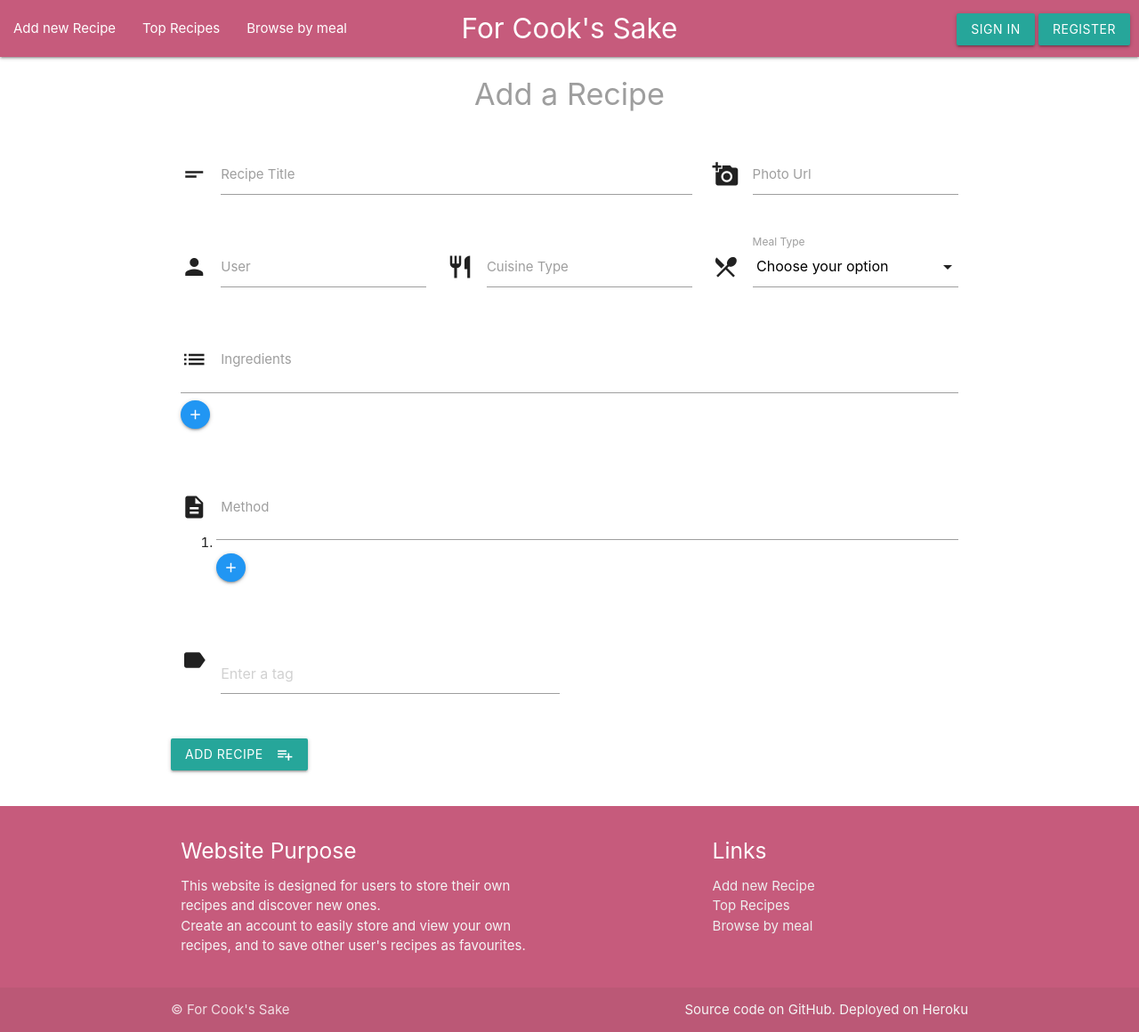
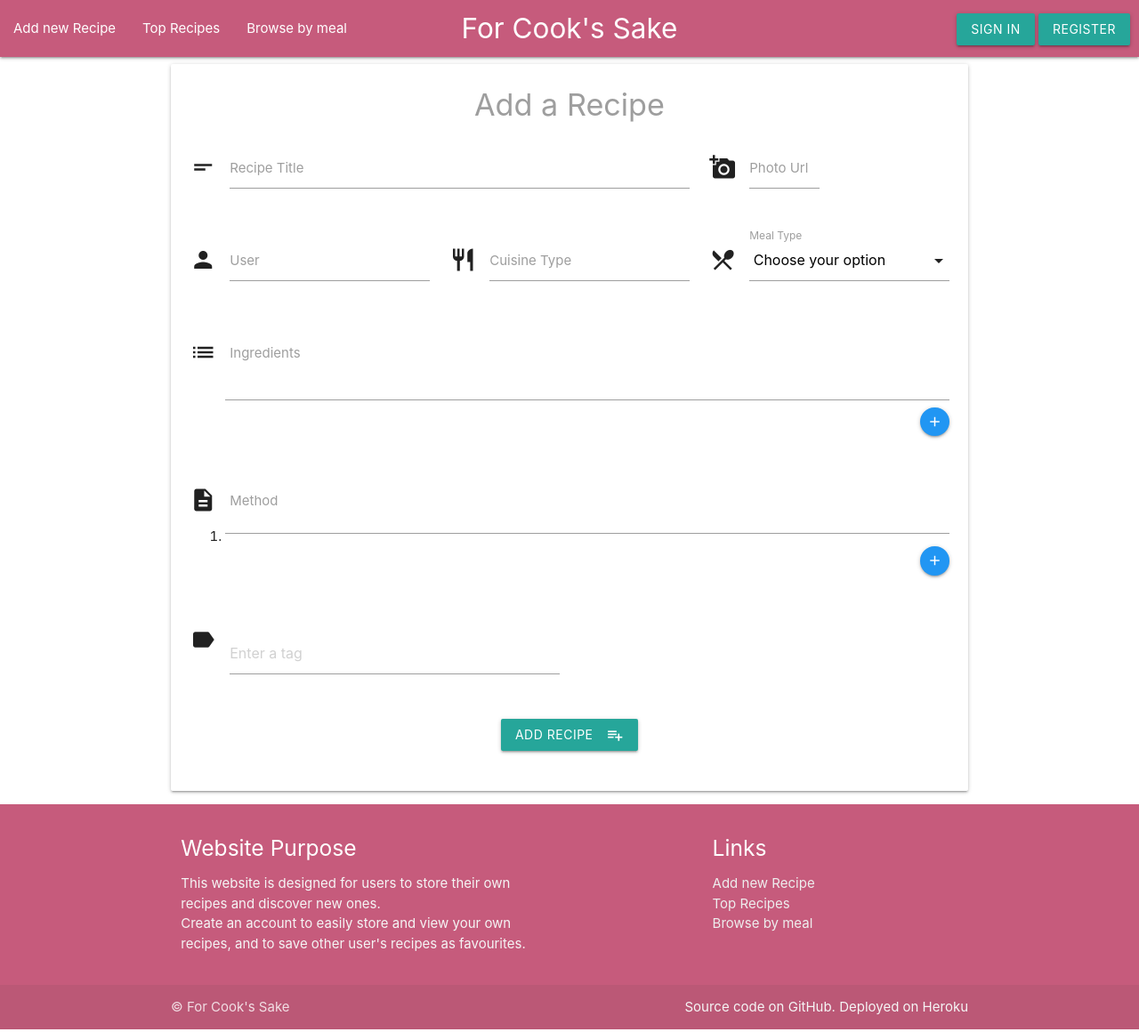
Before and after one commit to Beibhinn/data-milestone-project, a Flask app: page /add_recipe in a window 1280 px wide. Shown: the whole page at 89% size. Run offline with Flask 2, Linux system fonts and the light colour scheme; data that the repository does not hold is empty; some libraries are stand-ins or nearby versions.

Commit message:
Style updates

```diff
--- a/static/main.css
+++ b/static/main.css
@@ -23,6 +23,19 @@ div.small-card-action {
 
 .card span.small-card-title {
   font-size: 22px;
+}
+
+.account {
+  padding-right: 7px;
+}
+
+.dropdown {
+  margin-left: 5px;
+}
+
+ul#account-dropdown {
+  width: 116px !important;
+  top: 64px !important;
 }
 
 #filter-container,
@@ -60,4 +73,23 @@ button.sort:hover {
   margin-bottom: 70px;
 }
 
+.form-card {
+  padding: 5px 10px;
+}
+
+.header-row {
+  margin-bottom: 0;
+}
+
+ul#ingred-list {
+  margin-top: 20px;
+  margin-left: 40px !important;
+}
+
+@media (min-width: 601px) {
+  ul#ingred-list {
+    margin-top: 30px;
+  }
+}
+
 /*# sourceMappingURL=main.css.map */
--- a/static/main.scss
+++ b/static/main.scss
@@ -9,6 +9,7 @@ $bright-pink : #f9627d;
 $purpley-pink : #c65b7c;
 $violet : #5b3758;
 
+$medium-and-up: (min-width: 601px);
 
 //---------------------------------------navbar
 
@@ -39,6 +40,20 @@ div.small-card-action {
 
 .card span.small-card-title {
   font-size: 22px;
+}
+//----------------------------------------base.html
+
+.account {
+  padding-right: 7px;
+}
+
+.dropdown {
+  margin-left: 5px;
+}
+
+ul#account-dropdown {
+  width: 116px !important;
+  top: 64px !important;
 }
 
 //----------------------------------------recipes.html
@@ -79,3 +94,24 @@ button.sort:hover {
 .ingred-preview {
   margin-bottom: 70px;
 }
+
+//----------------------------------------addrecipe.html
+
+.form-card {
+  padding: 5px 10px;
+}
+
+.header-row {
+  margin-bottom: 0;
+}
+
+ul#ingred-list {
+  margin-top: 20px;
+  margin-left: 40px !important;
+}
+
+@media (min-width: 601px) {
+  ul#ingred-list {
+    margin-top: 30px;
+  }
+}
--- a/templates/addrecipe.html
+++ b/templates/addrecipe.html
@@ -1,25 +1,25 @@
 {% extends 'base.html' %}
 {% block content %}
-
-<div class="row">
+<div class="card form-card">
+    <div class="row header-row">
         <h4 class="header grey-text center">Add a Recipe</h4>
     </div>
     <div class="row">
         <form id="form" action="{{ url_for('insert_recipe') }}" method="POST" class="col s12">
             <div class="row">
-            <div class="input-field col s8">
+                <div class="input-field col s12 m8">
                     <i class="material-icons prefix">short_text</i>
                     <input id="title" name="title" type="text" required>
                     <label>Recipe Title</label>
                 </div>
-            <div class="input-field col s4">
+                <div class="input-field col s12 m2">
                     <i class="material-icons prefix">add_a_photo</i>
                     <input id="photo_src" name="photo_src" type="text">
                     <label>Photo Url</label>
                 </div>
             </div>
             <div class="row">
-            <div class="input-field col s4">
+                <div class="input-field col s12 m4">
                     <i class="material-icons prefix">person</i>
                     {% if 'username' in session %}
                     <input id="user_name" name="user_name" type="text" value="{{ session['username'] }}" required>
@@ -28,12 +28,12 @@
                     {% endif %}
                     <label for="user_name">User</label>
                 </div>
-            <div class="input-field col s4">
+                <div class="input-field col s12 m4">
                     <i class="material-icons prefix">restaurant</i>
                     <input id="cuisine_name" name="cuisine_name" type="text" class="autocomplete" required>
                     <label for="cuisine_name">Cuisine Type</label>
                 </div>
-            <div class="input-field col s4">
+                <div class="input-field col s12 m4">
                     <i class="material-icons prefix">local_dining</i>
                     <select name="meal-type" id="meal_type" multiple>
                         <option value="" disabled selected> Choose your option</option>
@@ -50,7 +50,7 @@
                     <i class="material-icons prefix">list</i>
                     <ul id="ingred-list">
                         <li><input name="ingredients[0]" id="ingredients" class="materialize-textarea" required></li>
-                    <a class="btn-floating btn-small waves-effect waves-light blue" id="add-ingred"><i class="material-icons">add</i></a>
+                        <a class="right btn-floating btn-small waves-effect waves-light blue" id="add-ingred"><i class="material-icons">add</i></a>
                     </ul>
                     <label for="ingredients">Ingredients</label>
                 </div>
@@ -60,25 +60,26 @@
                     <i class="material-icons prefix">description</i>
                     <ol id="method-list">
                         <li><textarea name="method[0]" id="method" class="materialize-textarea" required></textarea></li>
-                    <a class="btn-floating btn-small waves-effect waves-light blue" id="add-method"><i class="material-icons">add</i></a>
+                        <a class="right btn-floating btn-small waves-effect waves-light blue" id="add-method"><i class="material-icons">add</i></a>
                     </ol>
                     <label for="method">Method</label>
                 </div>
             </div>
             <div class="row">
-            <div class="input-field col s6">
+                <div class="input-field col s12 m6">
                     <i class="material-icons prefix">label</i>
                     <div class="input-recipe-tags">
                         <input>
                     </div>
                 </div>
             </div>
-        <div class="row">
+            <div class="row center">
                 <button class="btn waves-effect waves-light" type="submit" id="add_new">Add Recipe
                     <i class="material-icons right">playlist_add</i>
                 </button>
             </div>
         </form>
+    </div>
 </div>
 
 
--- a/templates/base.html
+++ b/templates/base.html
@@ -27,8 +27,8 @@
         <div class="right nav-right hide-on-med-and-down">
             {% if 'username' in session %}
             <a href="#!" class="dropdown-trigger" data-target="account-dropdown">
-                <i class="material-icons" style="display: inline-block">account_circle</i>{{ session['username'] }}
-                <i class="material-icons right">arrow_drop_down</i>
+                <i class="material-icons account" style="display: inline-block">account_circle</i><span>{{ session['username'] }}</span>
+                <i class="material-icons dropdown right">arrow_drop_down</i>
             </a>
             {% else %}
             <a class="waves-effect waves-light btn" href="{{ url_for('login') }}">Sign in</a>
@@ -66,9 +66,11 @@
 </div>
 {% endif %}
 {% endwith %}
+
 <div class="container">
     {% block content %} {% endblock %}
 </div>
+
 <footer class="page-footer">
     <div class="container">
         <div class="row">
--- a/templates/mealview.html
+++ b/templates/mealview.html
@@ -153,7 +153,7 @@
     </div>
 </div>
 <div class="fixed-action-btn">
-    <a href="{{url_for('add_recipe')}}" class="btn-floating btn-large waves-effect waves-light green"><i
+    <a href="{{url_for('add_recipe')}}" class="btn-floating btn-large waves-effect waves-light add"><i
             class="material-icons">add</i></a>
 </div>
 
```
Also changed, not shown: templates/account.html (+10 -10 lines), templates/editrecipe.html (+21 -17 lines), templates/login.html (+7 -5 lines), templates/register.html (+7 -5 lines), 1 other file. Lines whose indentation alone changed are shown as unchanged.
